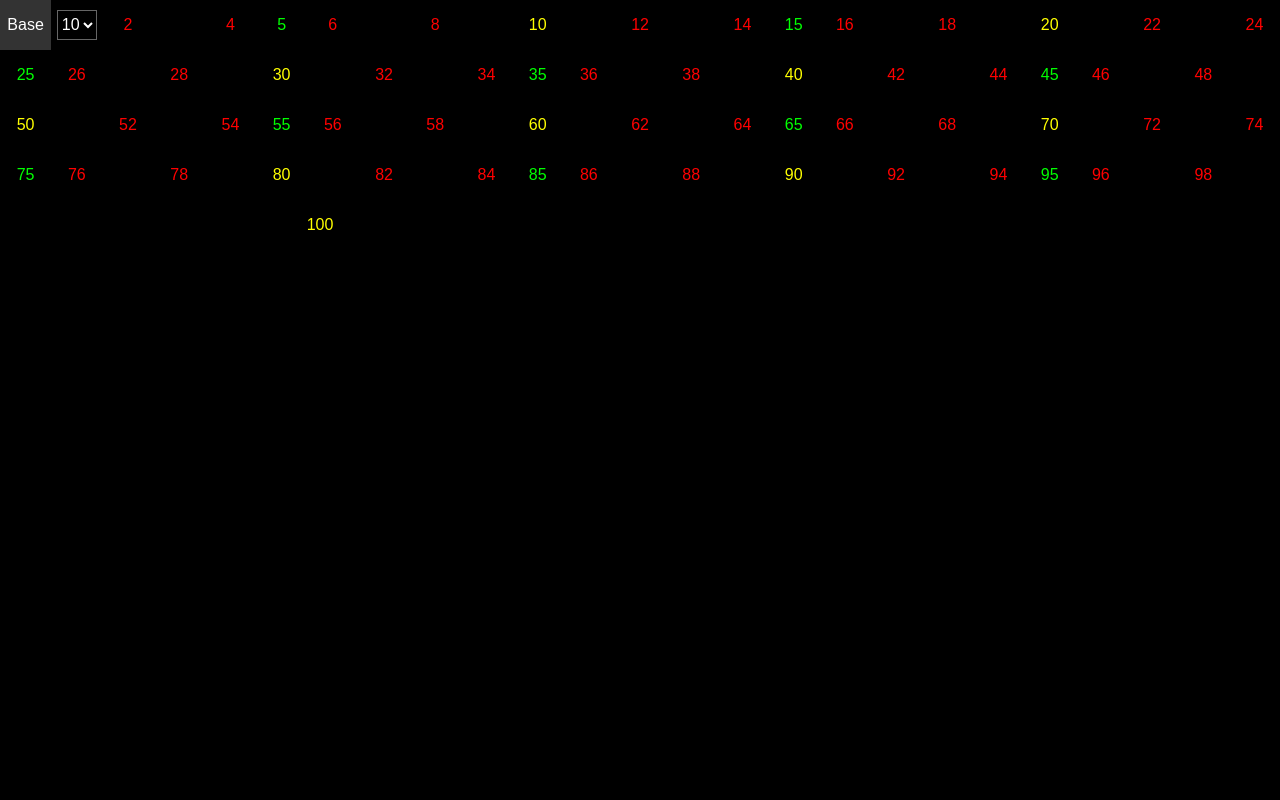
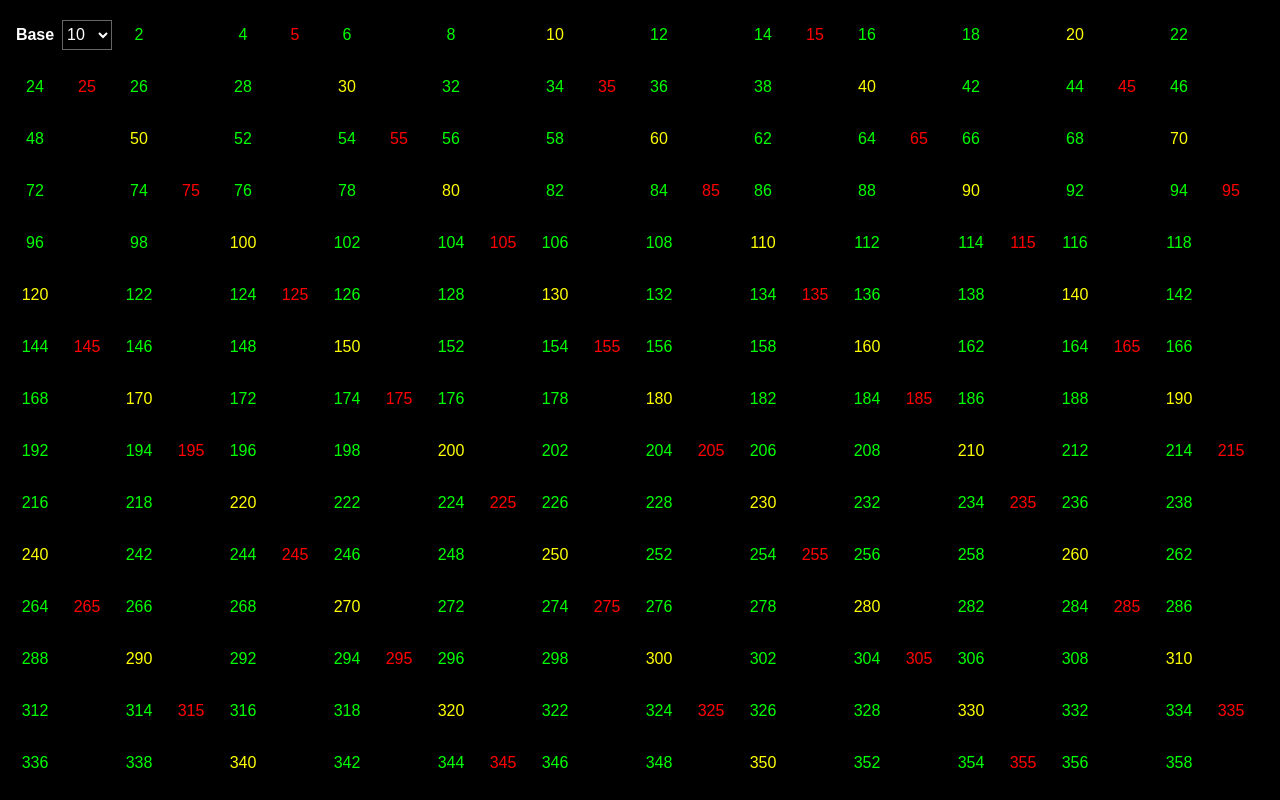
Before and after one commit to racoci/https---github.com-racoci-number-grid, a plain HTML site: page index.html in a window 1280 px wide. Both pictures are taken after a click on the element "10". Shown: the top 800 px of the page. Drawn offline with Linux system fonts and the light colour scheme.

Commit message:
Prime visualization

```diff
--- a/index.html
+++ b/index.html
@@ -2,8 +2,8 @@
 <html lang="en">
 <head>
   <meta charset="UTF-8">
-<meta name="viewport" content="width=device-width, initial-scale=1.0">
-<title>Number Grid with Infinite Scroll</title>
+  <meta name="viewport" content="width=device-width, initial-scale=1">
+  <title>Responsive Number Grid with Infinite Scroll</title>
   <style>
     body {
       background-color: #000000;
@@ -11,50 +11,77 @@
       margin: 0;
       padding: 0;
       font-family: Arial, sans-serif;
+      overflow-y: scroll;
     }
+
     .grid {
-    display: flex;
-    flex-wrap: wrap;
+      display: grid;
+      grid-template-columns: repeat(auto-fill, 50px);
+      grid-auto-rows: 50px;
+      gap: 2px;
+      padding: 10px;
     }
+
     .cell {
-    flex: 1 0 50px;
+      width: 50px;
       height: 50px;
       line-height: 50px;
       text-align: center;
       cursor: pointer;
+      box-sizing: border-box;
+      user-select: none;
+      background-color: #000000;
+      color: #666666;
+      transition: background-color 0.3s, color 0.3s;
     }
+
     .cell:hover {
       background-color: #333333;
     }
+
     .base-cell {
-    flex: 1 0 50px;
+      background-color: #000000;
       color: #FFFFFF;
+      font-weight: bold;
       cursor: default;
     }
-  .base-select-cell {
-    flex: 1 0 50px;
-    color: #FFFFFF;
-  }
+
     .base-select-cell select {
       background-color: #000000;
       color: #FFFFFF;
       border: 1px solid #666666;
       font-size: 16px;
       height: 30px;
+      width: 100%;
+      box-sizing: border-box;
+      cursor: pointer;
+    }
+
+    /* Sentinel Element Styling */
+    #sentinel {
+      width: 100%;
+      height: 20px;
     }
   </style>
 </head>
 <body>
+
   <div class="grid" id="grid">
     <div class="cell base-cell">Base</div>
     <div class="cell base-select-cell">
       <select id="baseSelect"></select>
     </div>
-  <!-- Number cells will be generated here -->
+    <!-- Number cells will be appended here -->
+    <div id="sentinel"></div>
   </div>
+
   <script>
+    document.addEventListener('DOMContentLoaded', () => {
+      const baseSelect = document.getElementById('baseSelect');
+      const grid = document.getElementById('grid');
+      const sentinel = document.getElementById('sentinel');
+
       // Populate the base selector
-  const baseSelect = document.getElementById('baseSelect');
       for (let i = 2; i <= 36; i++) {
         const option = document.createElement('option');
         option.value = i;
@@ -63,91 +90,161 @@
       }
       baseSelect.value = 10; // Default base is 10
 
-  const grid = document.getElementById('grid');
       let numberCounter = 2; // Start from 2
       let isLoading = false; // To prevent multiple triggers
+      let columns = calculateColumns();
+      const initialRows = 20;
+      const batchSize = columns; // Load one row per batch
 
-  function generateNumbers(count) {
-    for (let i = 0; i < count; i++) {
-      const n = numberCounter++;
-      const cell = document.createElement('div');
-      cell.classList.add('cell', 'number-cell');
-      cell.textContent = n.toString(parseInt(baseSelect.value)).toUpperCase();
-      cell.dataset.number = n;
-      cell.style.color = '#666666';
-      cell.addEventListener('click', handleNumberClick);
-      grid.appendChild(cell);
+      // Initial Load: 20 rows
+      generateNumbers(columns * initialRows);
+
+      // Setup IntersectionObserver for Infinite Scroll
+      const observer = new IntersectionObserver(handleIntersect, {
+        root: null,
+        rootMargin: '0px',
+        threshold: 1.0
+      });
+      observer.observe(sentinel);
+
+      // Event Listener for Base Change
+      baseSelect.addEventListener('change', handleBaseChange);
+
+      // Event Listener for Window Resize
+      window.addEventListener('resize', handleResize);
+
+      // Function to handle IntersectionObserver
+      function handleIntersect(entries) {
+        if (entries[0].isIntersecting && !isLoading) {
+          isLoading = true;
+          // Load next batch
+          generateNumbers(batchSize);
+          isLoading = false;
         }
       }
 
+      // Function to handle Base Change
       function handleBaseChange() {
         // Reset the grid except the first two cells
         const numberCells = document.querySelectorAll('.number-cell');
         numberCells.forEach(cell => cell.remove());
         numberCounter = 2;
-    generateNumbers(50); // Initial load
+        columns = calculateColumns();
+        // Calculate numbers to load to ensure at least 20 rows
+        const numbersToLoad = columns * initialRows;
+        generateNumbers(numbersToLoad);
       }
 
-  baseSelect.addEventListener('change', handleBaseChange);
+      // Function to handle Window Resize
+      function handleResize() {
+        const newColumns = calculateColumns();
+        if (newColumns !== columns) {
+          columns = newColumns;
+          // Adjust the grid to have total numbers as multiple of new columns
+          const totalNumbers = document.querySelectorAll('.number-cell').length;
+          const remainder = totalNumbers % columns;
+          if (remainder !== 0) {
+            const numbersToAdd = columns - remainder;
+            generateNumbers(numbersToAdd);
+          }
+        }
+      }
 
+      // Function to calculate the number of columns based on grid width
+      function calculateColumns() {
+        const gridStyles = window.getComputedStyle(grid);
+        const gridWidth = grid.clientWidth
+                          - parseFloat(gridStyles.paddingLeft)
+                          - parseFloat(gridStyles.paddingRight);
+        const cellSize = 50 + 2; // cell width + gap (50px + 2px)
+        return Math.max(1, Math.floor(gridWidth / cellSize));
+      }
+
+      // Function to generate a batch of numbers
+      function generateNumbers(count) {
+        const fragment = document.createDocumentFragment();
+        for (let i = 0; i < count; i++) {
+          const n = numberCounter++;
+          const cell = document.createElement('div');
+          cell.classList.add('cell', 'number-cell');
+          cell.textContent = toBase(n, parseInt(baseSelect.value));
+          cell.dataset.number = n;
+          cell.style.color = '#666666';
+          cell.addEventListener('click', handleNumberClick);
+          fragment.appendChild(cell);
+        }
+        grid.insertBefore(fragment, sentinel);
+      }
+
+      // Function to convert number to selected base with uppercase letters
+      function toBase(number, base) {
+        return number.toString(base).toUpperCase();
+      }
+
+      // Function to handle number click
       function handleNumberClick(event) {
         const selectedNumber = parseInt(event.target.dataset.number);
         highlightMultiples(selectedNumber);
       }
 
+      // Function to highlight multiples based on 3 highest prime factors
       function highlightMultiples(number) {
-    // Find the 3 highest prime factors of the number
+        // Reset all colors to default
+        const cells = document.querySelectorAll('.number-cell');
+        cells.forEach(cell => {
+          cell.style.color = '#666666';
+        });
+
+        // Find unique prime factors
         const primes = getPrimeFactors(number);
-    const highestPrimes = primes.slice(-3); // Get the last 3 primes
+        if (primes.length === 0) return; // No prime factors
+
+        // Get the three highest prime factors
+        const highestPrimes = primes.sort((a, b) => b - a).slice(0, 3);
 
         // Assign colors to primes (Red, Green, Blue)
         const colors = ['#FF0000', '#00FF00', '#0000FF'];
 
-    const cells = document.querySelectorAll('.number-cell');
         cells.forEach(cell => {
           const n = parseInt(cell.dataset.number);
-      let color = [0, 0, 0]; // RGB components
+          let colorComponents = [0, 0, 0]; // RGB
 
           highestPrimes.forEach((prime, index) => {
             if (n % prime === 0) {
-          // Set the corresponding RGB component to 255
-          color[index] = 255;
+              colorComponents[index] = 255;
             }
           });
 
-      cell.style.color = `rgb(${color[0]}, ${color[1]}, ${color[2]})`;
+          // Combine RGB components
+          cell.style.color = `rgb(${colorComponents[0]}, ${colorComponents[1]}, ${colorComponents[2]})`;
         });
       }
 
+      // Function to get unique prime factors of a number
       function getPrimeFactors(n) {
-    const factors = [];
-    let divisor = 2;
-    while (n >= 2) {
-      if (n % divisor === 0) {
-        factors.push(divisor);
+        const factors = new Set();
+        // Handle 2 separately
+        while (n % 2 === 0) {
+          factors.add(2);
+          n = n / 2;
+        }
+        // Check for odd factors
+        let divisor = 3;
+        while (divisor * divisor <= n) {
+          while (n % divisor === 0) {
+            factors.add(divisor);
             n = n / divisor;
-      } else {
-        divisor++;
           }
+          divisor += 2;
         }
-    // Return unique prime factors
-    return Array.from(new Set(factors));
+        if (n > 2) {
+          factors.add(n);
+        }
+        return Array.from(factors);
       }
 
-  // Infinite Scroll
-  window.addEventListener('scroll', () => {
-    if ((window.innerHeight + window.pageYOffset) >= document.body.offsetHeight - 500 && !isLoading) {
-      isLoading = true;
-      setTimeout(() => {
-        generateNumbers(50); // Load 50 more numbers
-        isLoading = false;
-      }, 500); // Simulate loading delay
-    }
     });
+  </script>
 
-  // Initial load
-  generateNumbers(50);
-
-</script>
 </body>
 </html>
```
Lines whose indentation alone changed are shown as unchanged.
